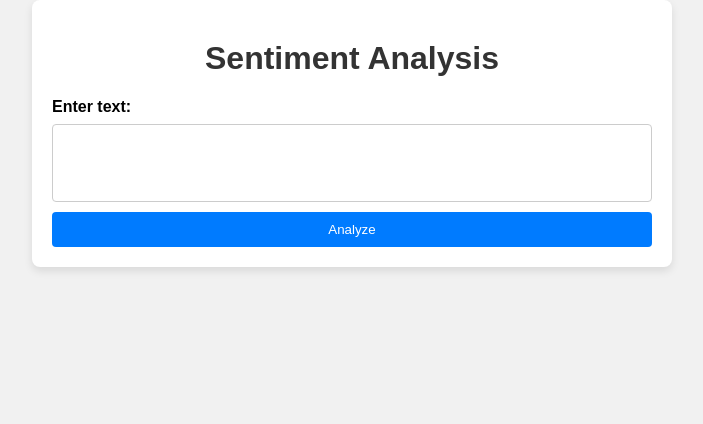
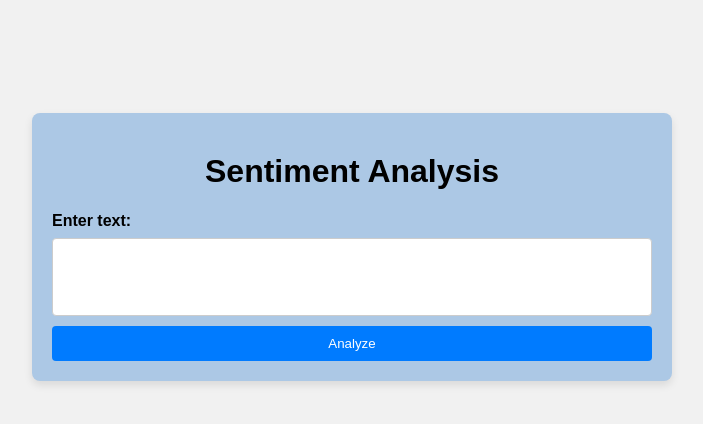
Before and after one commit to AhmedRabie01/Arabic-Sentiment-Analysis-using-Arabic-BERT, a Python web app: template templates/index.html in a window 1280 px wide. Shown: the top 424 px of the page, without its empty margins (288-991 px from the left). Run offline with Jinja, Linux system fonts and the light colour scheme; the template is opened without the code that fills it, so the values that code supplies are empty.

Commit message:
Update index.html

```diff
--- a/templates/index.html
+++ b/templates/index.html
@@ -6,12 +6,16 @@
         body {
             font-family: Arial, sans-serif;
             background-color: #f1f1f1;
-            margin: 0;
-            padding: 0;
+            margin-left: 18%;
+            margin-right: 18%;
+            padding: 11px;
+            margin-top: 8%;
         }
 
+
+
         h1 {
-            color: #333;
+            color: black;
             text-align: center;
             margin-top: 20px;
         }
@@ -20,7 +24,7 @@
             max-width: 600px;
             margin: 0 auto;
             padding: 20px;
-            background-color: #fff;
+            background-color: #ACC8E5;
             box-shadow: 0 4px 8px rgba(0, 0, 0, 0.1);
             border-radius: 8px;
         }
```
